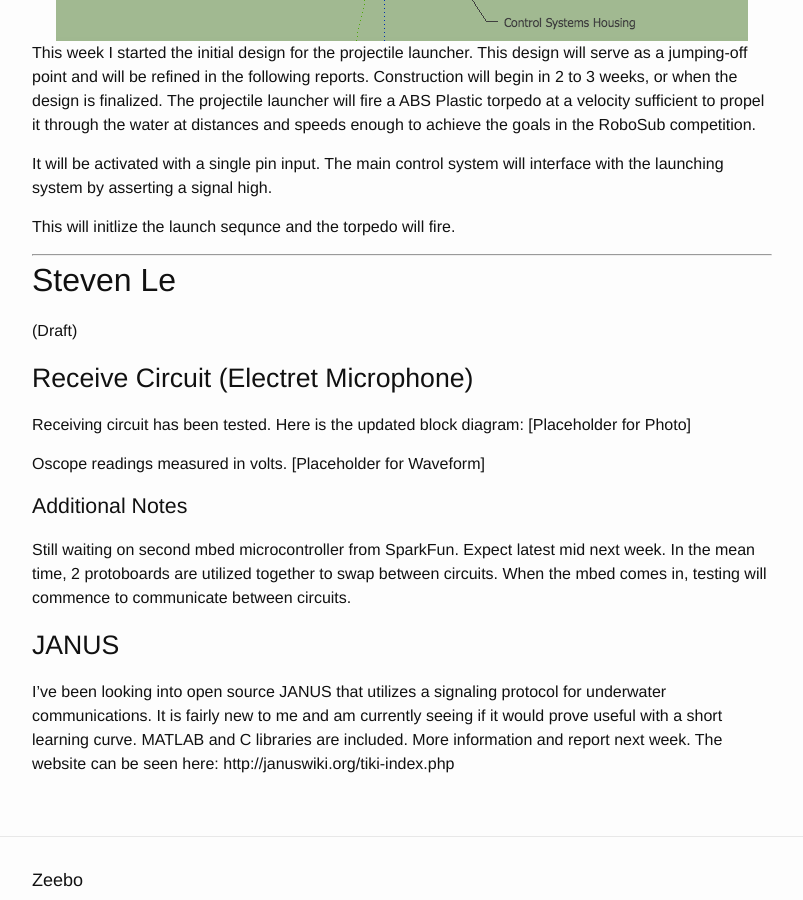
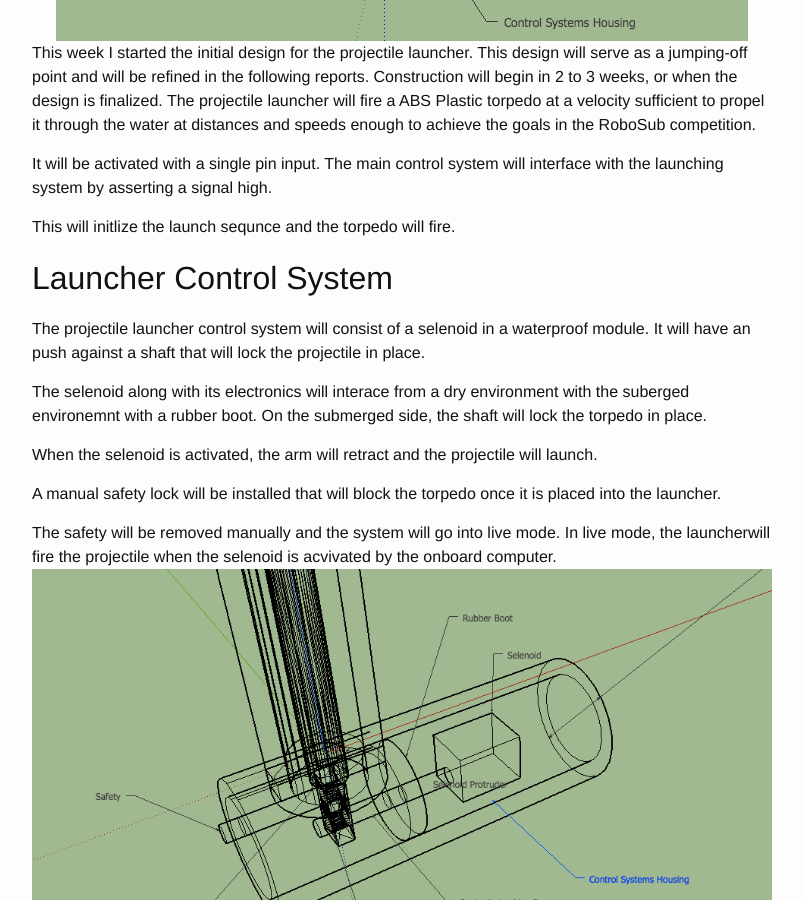
Before and after one commit to vartan/Xeebo, a Jekyll site: the page built from _posts/2015-02-06-weekly-report-week-4.md, in a window 1280 px wide and 900 px high, scrolled down 4148 px. Shown: the whole window, without its empty margins (238-1041 px from the left). Built offline with Jekyll 4.4.1, drawn with Linux system fonts in a browser that asks for light colours; comment, search, counter and statistics services are not loaded.

Commit message:
sams second changes

```diff
--- a/_posts/2015-02-06-weekly-report-week-4.md
+++ b/_posts/2015-02-06-weekly-report-week-4.md
@@ -73,7 +73,17 @@ This week I started the initial design for the projectile launcher. This design
 It will be activated with a single pin input. The main control system will interface with the launching system by asserting a signal high.
 
 This will initlize the launch sequnce and the torpedo will fire.
+# Launcher Control System
+The projectile launcher control system will consist of a selenoid in a waterproof module. It will have an push against a shaft that will lock the projectile in place.
 
+The selenoid along with its electronics will interace from a dry environment with the suberged environemnt with a rubber boot. On the submerged side, the shaft will lock the torpedo in place.
+
+When the selenoid is activated, the arm will retract and the projectile will launch.
+
+A manual safety lock will be installed that will block the torpedo once it is placed into the launcher.
+
+The safety will be removed manually and the system will go into live mode. In live mode, the launcherwill fire the projectile when the selenoid is acvivated by the onboard computer.
+![ThrusterDriver](/images/projectileLaunchSystemOverview.png)
 
 ---
 
```
